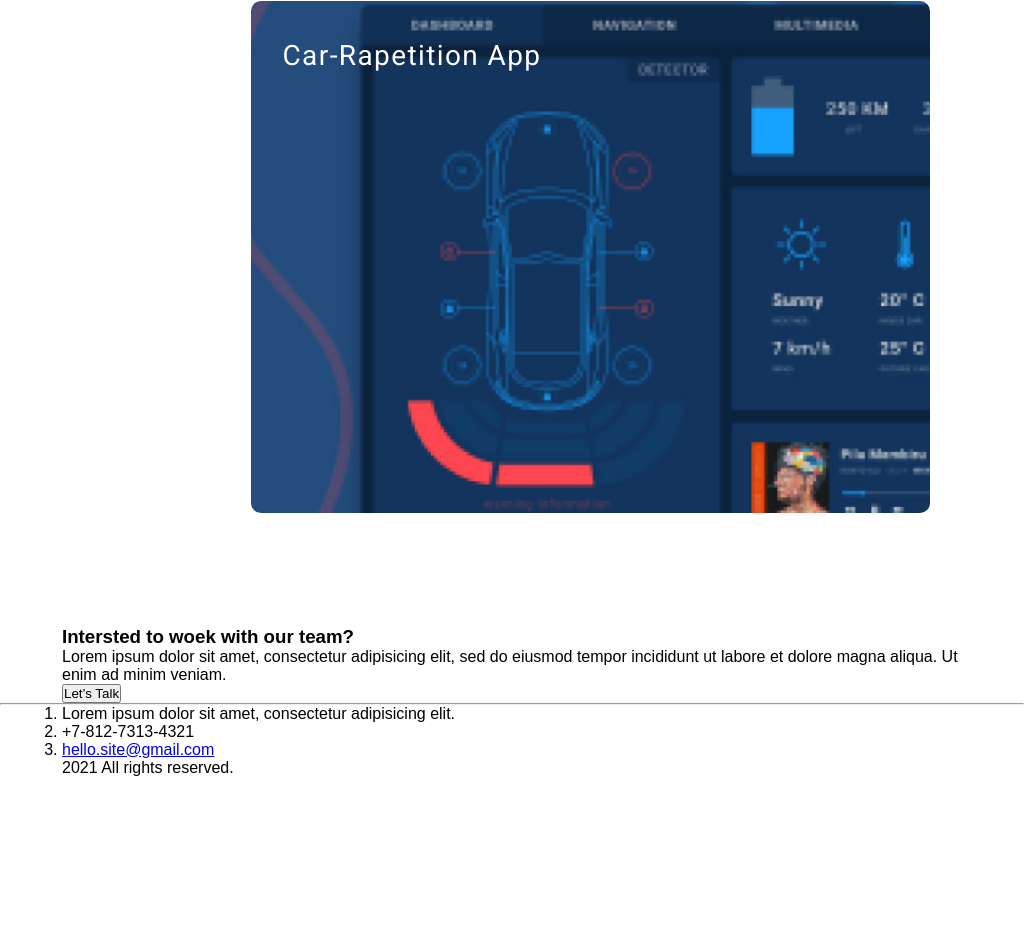
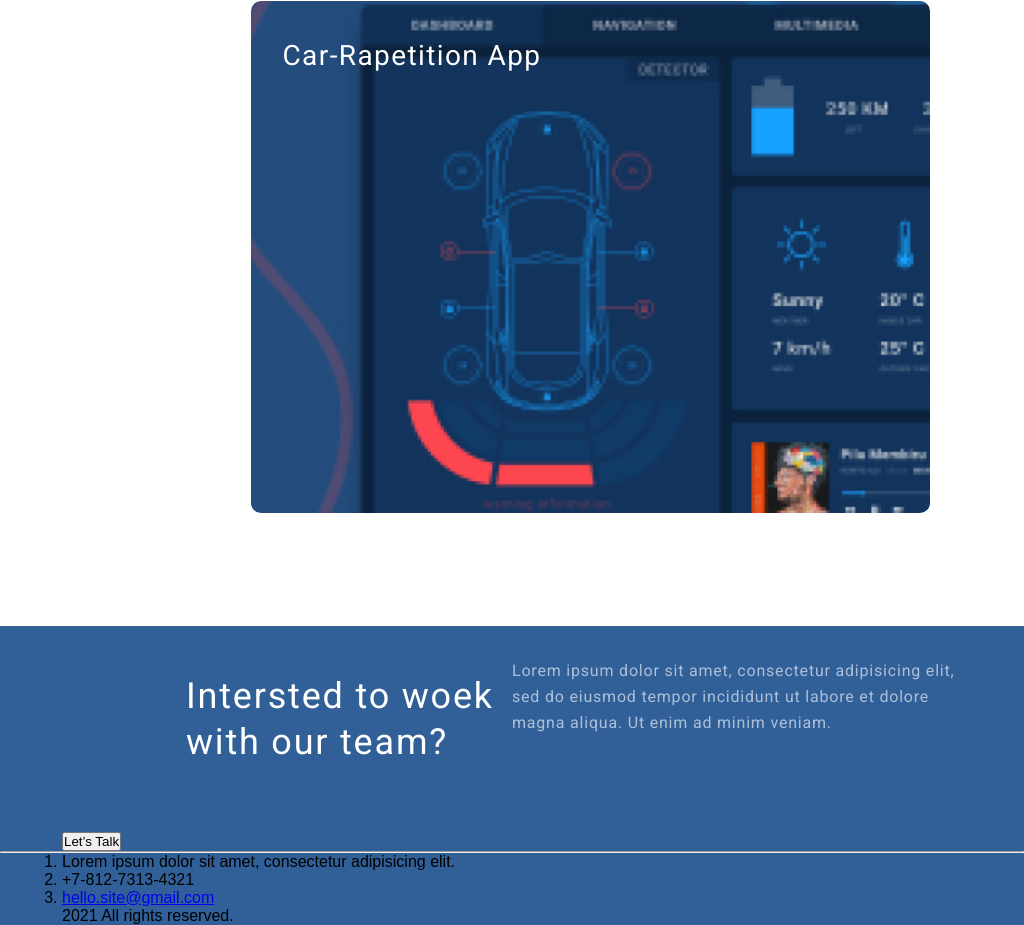
Before and after one commit to donabilardo/project, a plain HTML site: page index.html in a window 1024 px wide. Shown: the part 2797-3722 px from the top of the page. Before the commit the page ends 3574 px from the top, so only its background shows below. Drawn offline with Linux system fonts and the light colour scheme.

Commit message:
недоделал подвал

```diff
--- a/adaptive.css
+++ b/adaptive.css
@@ -151,7 +151,19 @@
 
 .project_item {
     box-sizing: border-box;
+}
 
+.wrap_footer {
+    background: #316099;
+}
+
+.footer_box_card h3 {
+    font-family: 'Roboto';
+    font-weight: 400;
+    font-size: 36px;
+    line-height: 46px;
+    letter-spacing: 0.05em;
+    color: #FFFFFF;
 }
 
 @media (min-width:901px) {
@@ -283,10 +295,33 @@
     .grow_margin {
         margin-right: 32px;
     }
+
     .project_wrap {
         margin-bottom: 112px;
     }
 
+    .footer_box_card h3 {
+        padding-top: 91px;
+        max-width: 340px;
+    }
+.footer_box_card{
+    display: flex;
+}
+    .footer_box_card p {
+        padding-top: 32px;
+        padding-bottom: 96px;
+        max-width: 450px;
+        font-family: 'Roboto';
+        font-weight: 400;
+        font-size: 16px;
+        line-height: 26px;
+        letter-spacing: 0.05em;
+        color: #FFFFFF;
+        opacity: 0.6;
+    }
+.footer_box_button {
+
+}
 
 
 }
@@ -433,8 +468,31 @@
     .grow_margin {
         margin-right: 32px;
     }
+
     .project_wrap {
         margin-bottom: 109px;
+    }
+
+    .footer_box_card h3 {
+        padding-top: 47px;
+        max-width: 336px;
+    }
+
+    .footer_box_card {
+        padding-left: 124px;
+    }
+
+    .footer_box_card p {
+        padding-top: 32px;
+        padding-bottom: 96px;
+        max-width: 450px;
+        font-family: 'Roboto';
+        font-weight: 400;
+        font-size: 16px;
+        line-height: 26px;
+        letter-spacing: 0.05em;
+        color: #FFFFFF;
+        opacity: 0.6;
     }
 }
 
@@ -577,8 +635,35 @@
         font-size: 16px;
         line-height: 19px;
     }
+
     .project_wrap {
         margin-bottom: 64px;
     }
+    .footer_box_card h3 {
+        font-weight: 400;
+        font-size: 24px;
+        line-height: 28px;
+        text-align: center;
+        padding-top: 18px;
+        max-width: 330px;
+    }
+    .footer_box_card {
+        padding-left: 16px;
+        padding-right: 16px;
+    }
+
+    .footer_box_card p {
+        padding-top: 32px;
+        padding-bottom: 40px;
+        font-family: 'Roboto';
+        font-weight: 400;
+        font-size: 16px;
+        line-height: 26px;
+        text-align: center;
+        letter-spacing: 0.05em;
+        color: #FFFFFF;
+
+        opacity: 0.6;
+    }
 
 }
```
